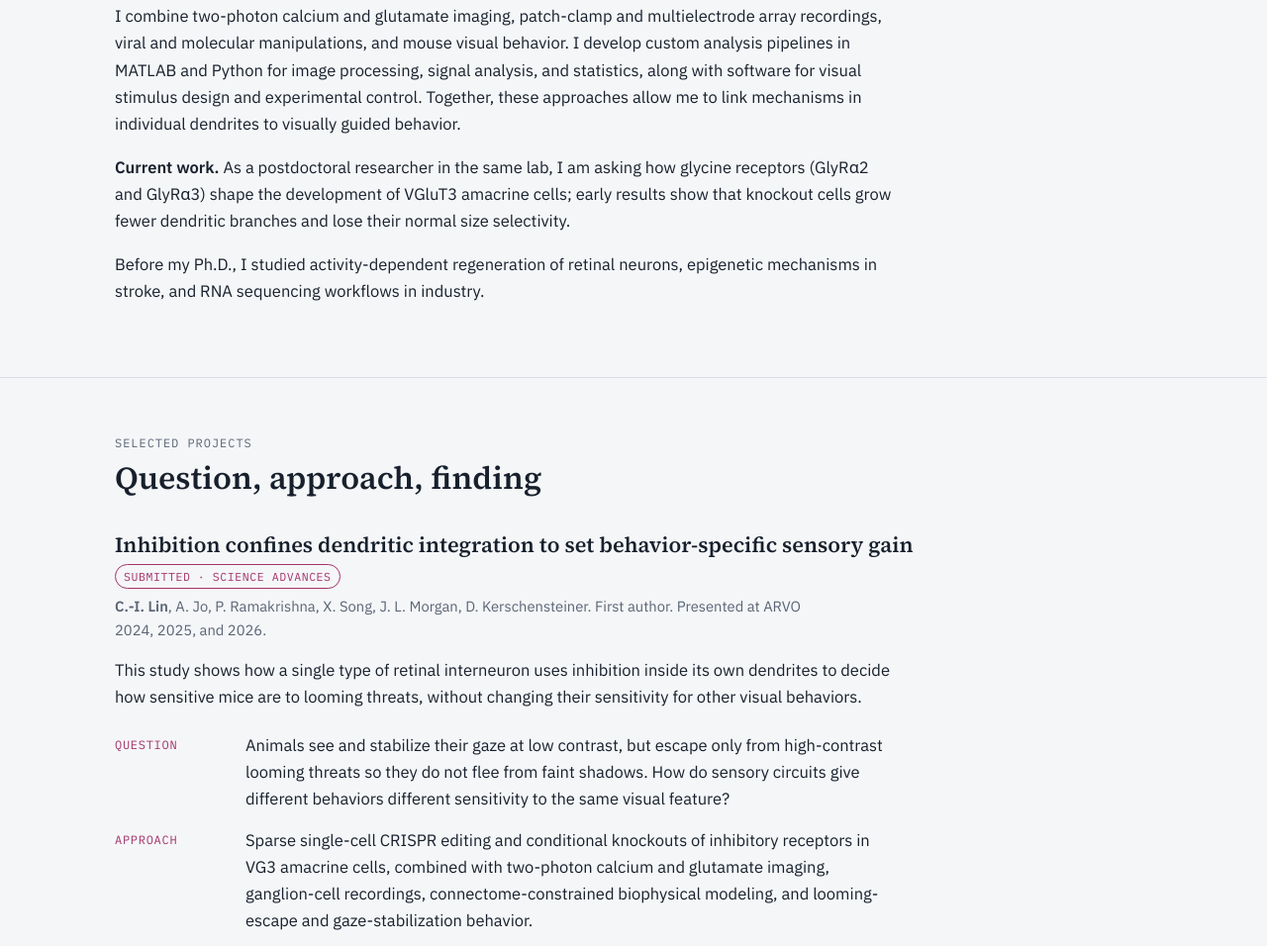
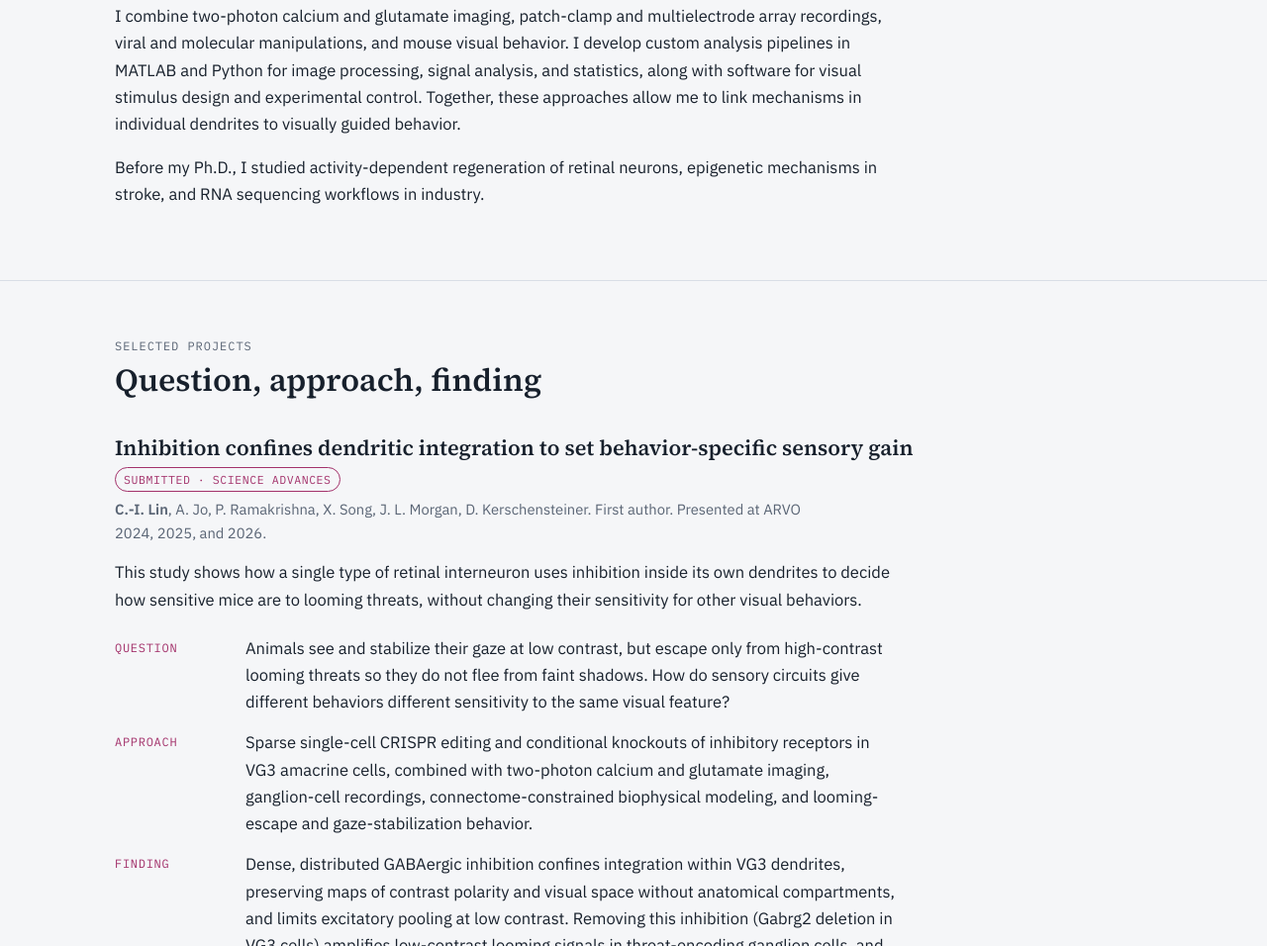
Before and after one commit to cilin6268/cilin6268.github.io, a plain HTML site: page index.html in a window 1280 px wide. Shown: the part 1072-2028 px from the top of the page at 99% size. Drawn offline with Linux system fonts and the light colour scheme.

Commit message:
Add files via upload

```diff
--- a/index.html
+++ b/index.html
@@ -288,7 +288,6 @@ footer { padding-block: 32px 48px; color: var(--muted); font-size: 0.85rem; bord
     <div class="prose">
       <p>The retina is part of the central nervous system and one of the most accessible places to study how neural circuits compute. Its cell types are well defined, its input can be controlled precisely with light, and its output can be traced all the way to behavior. Rather than simply passing images to the brain, retinal circuits split the visual scene into parallel channels, each tuned to a feature such as contrast, motion, or approaching objects. My Ph.D. work asks how single neurons perform these computations, with a focus on VGluT3-expressing amacrine cells, whose dendrites process inputs locally and send different signals to different targets.</p>
       <p>I combine two-photon calcium and glutamate imaging, patch-clamp and multielectrode array recordings, viral and molecular manipulations, and mouse visual behavior. I develop custom analysis pipelines in MATLAB and Python for image processing, signal analysis, and statistics, along with software for visual stimulus design and experimental control. Together, these approaches allow me to link mechanisms in individual dendrites to visually guided behavior.</p>
-      <p><b>Current work.</b> As a postdoctoral researcher in the same lab, I am asking how glycine receptors (GlyRα2 and GlyRα3) shape the development of VGluT3 amacrine cells; early results show that knockout cells grow fewer dendritic branches and lose their normal size selectivity.</p>
       <p>Before my Ph.D., I studied activity-dependent regeneration of retinal neurons, epigenetic mechanisms in stroke, and RNA sequencing workflows in industry.</p>
     </div>
   </div>
```
